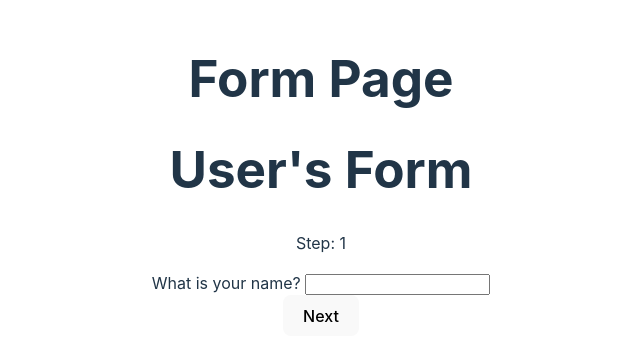
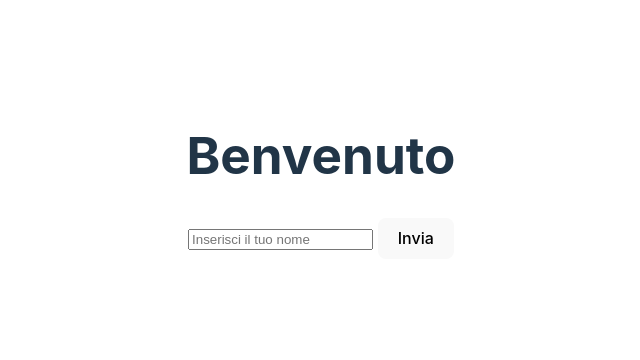
Before and after one commit to GregoryDionisi/webappDettagliato, a Svelte app in the folder frontendSvelte/formSvelte/: page / in a window 1280 px wide. Shown: the part 224-584 px from the top of the page, without its empty margins (319-959 px from the left). Built offline with nearby package versions, Linux system fonts and the light colour scheme.

Commit message:
Versione finale

```diff
--- a/frontendSvelte/formSvelte/src/App.svelte
+++ b/frontendSvelte/formSvelte/src/App.svelte
@@ -1,81 +1,31 @@
 <script>
-    import Header from "./lib/Header.svelte";
+    let name = $state()
+    let responseMessage = $state();
 
-    //let name = $state(); //variabile reattiva che reagisce ai cambiamenti della UI
-
-    let formState = $state({
-        answers: {},
-        step: 0,
-        error: "",
-    });
-
-    const QUESTION = [
-        {
-            id: "name",
-            question: "What is your name?",
-            type:"text"
-        },
-        {
-            id: "birthday",
-            question: "What is your birthday?",
-            type:"date"
-        },
-        {
-            id: "color",
-            question: "What is your favourite color?",
-            type: "color"
+    async function sendName(event) { //visto che deve fare una fecth deve essere asincrona
+        event.preventDefault();
+        //console.log(name);
+        const res = await fetch("http://localhost:3000/utente", { //copiamo l'end point da frontend/index.html
+            method: "POST",
+            headers: {
+                "Content-Type" : "application/json"
+            },
+            body: JSON.stringify({name})
+        });
+        if (res.ok){
+            const data = await res.json();
+            console.log(data);
+            responseMessage = data.message;
+            console.log(responseMessage); //ricordati di avviare il server del backend
+        } else {
+            responseMessage = "Errore";
         }
-    ]
-
-    function nextStep(id) {
-
-        if (formState.answers[id]){ //IMPORTANTISSIMO: quando usiamo formState.answers.id cerchiamo una proprietà letteralmente chiamata "id", mentre se usiamo formState.answers[id] usiamo il valore contenuto nella variabile id
-                formState.step += 1; //perchè answers risulterebbe così answers: {id: "name"} e quindi si cerca "dentro" la proprietà id, ovvero name
-                formState.error = "";
-            } else {
-                formState.error = `Please enter your ${id}`;
-            }
     }
-
 </script>
 
-<h1>Form Page</h1>
 
-<Header name = {formState.answers?.name}/> <!--? -> se c'è lo metto senno niente-->
-
-{#if formState.step >= QUESTION.length}
-    <p>Thank you for your answers, {formState.answers.name}!</p>
-{:else}
-    <p>Step: {formState.step + 1}</p> <!--Per un utente sarebbe meglio vedere 1 invece di 0-->
- {/if}
-
-{#each QUESTION as {id, question,type}, bob} <!--bob è il contatore che conterà ogni singola iterazione-->
-    {#if formState.step === bob} <!--Prende come parametri id, question e type destrutturati-->
-        {@render formStep({id, question, type})}
-    {/if}
-{/each}
-
-<!-- {JSON.stringify(formState)} -->
-
-
-         <!--<button onclick = {() => {
-            if (formState.birthday !== ""){
-                formState.step += 1;
-                formState.error = "";
-            } else {
-                formState.error = "Please enter your birthday";
-            }
-        }}>Next</button> -->
-
-
-{#if formState.error}
-    <p>{formState.error}</p>
-{/if}
-
-{#snippet formStep ({id,question,type})} <!--Prende come parametri id, question e type destrutturati-->
-<div>
-    <label for = {id}>{question} </label>
-    <input {type} bind:value = {formState.answers[id]} /> <!--per collegare l'input a una variabile usiamo bind-->
-</div>
-<button onclick={() => nextStep(id)}>Next</button> <!--IMPORTANTISSIMO: quando richiamo una funzione con un parametro uso l'arrow function -->
-{/snippet}
+<h1>Benvenuto {name}</h1>
+<form onsubmit={sendName}>
+    <input type="text" bind:value={name} placeholder="Inserisci il tuo nome">
+    <button type="submit">Invia</button>
+</form>
--- a/frontendSvelte/formSvelte/src/lib/Header.svelte
+++ /dev/null
@@ -1,13 +0,0 @@
-<script>
-    let {name} = $props()
-</script>
-
-<div>
-    <!--{#if name}
-        <h1>{name}'s form</h1>
-    {/if}-->
-
-    <h1>
-    {name ? name : "User"}'s Form
-    </h1>
-</div>
```
Also changed, not shown: 1 other file (tests, documents, lock files or other folders).
